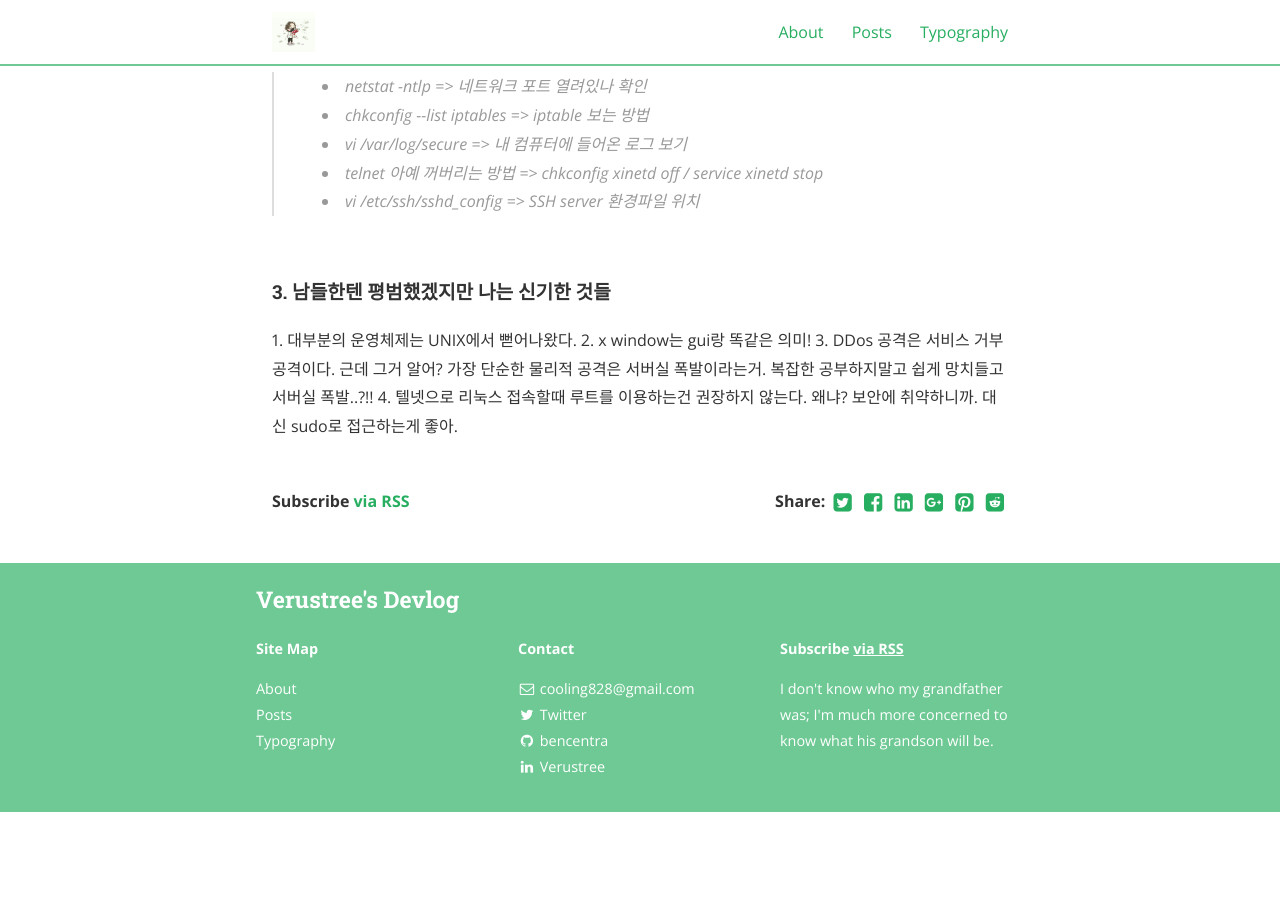
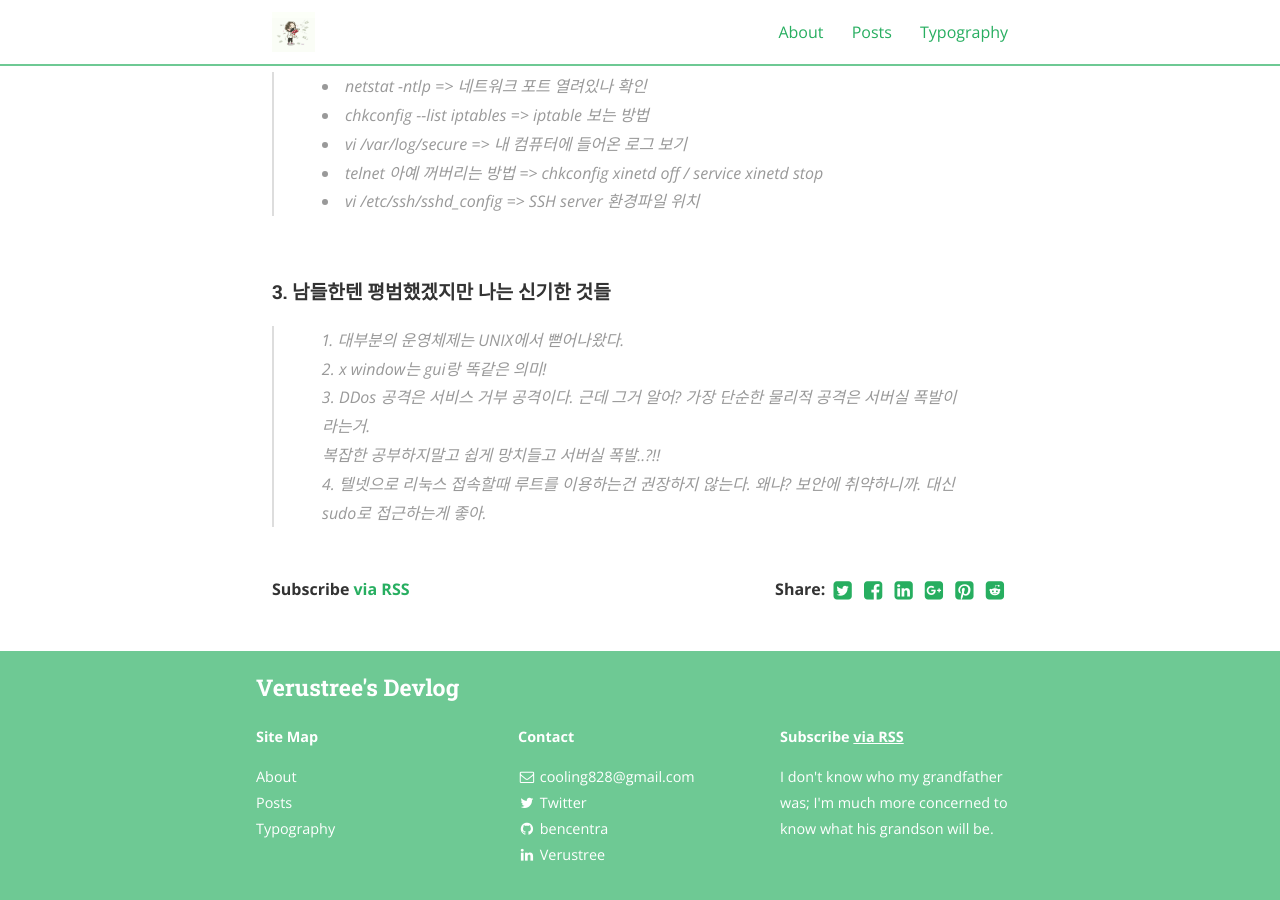
Before and after one commit to verustree/verustree.github.io, a Jekyll site: the page built from _posts/2020-04-04-TIL.md, in a window 1280 px wide and 900 px high, scrolled down 1265 px. Built offline with Jekyll 4.4.1, drawn with Linux system fonts in a browser that asks for light colours; nearby versions of some CDN libraries; before the commit the page ends 2077 px from its top, so only the background shows below that.

Commit message:
Update 2020-04-04-TIL.md
blockquote 다시 만들어주고 li 대신 br 태그 추가

```diff
--- a/_posts/2020-04-04-TIL.md
+++ b/_posts/2020-04-04-TIL.md
@@ -43,10 +43,10 @@ categories: TIL
 <br>
 
 <p>
-<h4><strong>3. 남들한텐 평범했겠지만 나는 신기한 것들</strong></h4>
-1. 대부분의 운영체제는 UNIX에서 뻗어나왔다.
-2. x window는 gui랑 똑같은 의미!
-3. DDos 공격은 서비스 거부 공격이다.  근데 그거 알어?  가장 단순한 물리적 공격은 서버실 폭발이라는거.
-복잡한 공부하지말고 쉽게 망치들고 서버실 폭발..?!!
+<h4><strong>3. 남들한텐 평범했겠지만 나는 신기한 것들</strong></h4><blockquote>
+1. 대부분의 운영체제는 UNIX에서 뻗어나왔다.<br>
+2. x window는 gui랑 똑같은 의미!<br>
+3. DDos 공격은 서비스 거부 공격이다.  근데 그거 알어?  가장 단순한 물리적 공격은 서버실 폭발이라는거. <br>
+복잡한 공부하지말고 쉽게 망치들고 서버실 폭발..?!!<br>
 4. 텔넷으로 리눅스 접속할때 루트를 이용하는건 권장하지 않는다.  왜냐?  보안에 취약하니까.  대신 sudo로 접근하는게 좋아.
-</p>
+</blockquote></p>
```
